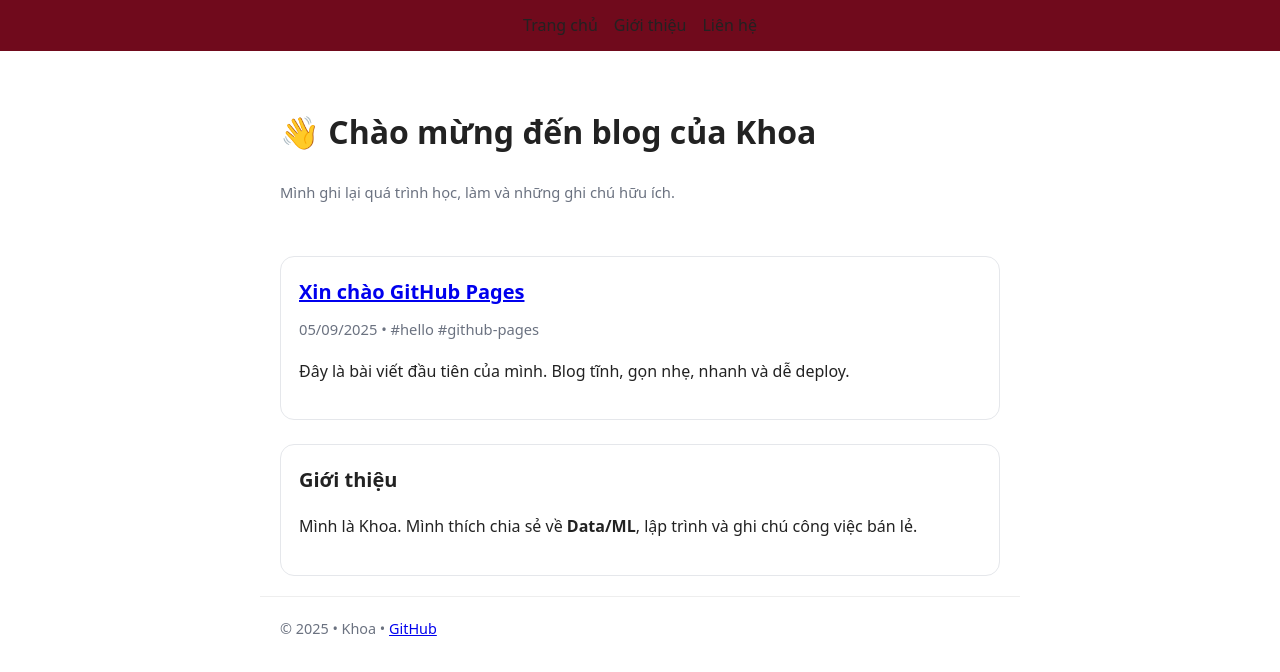
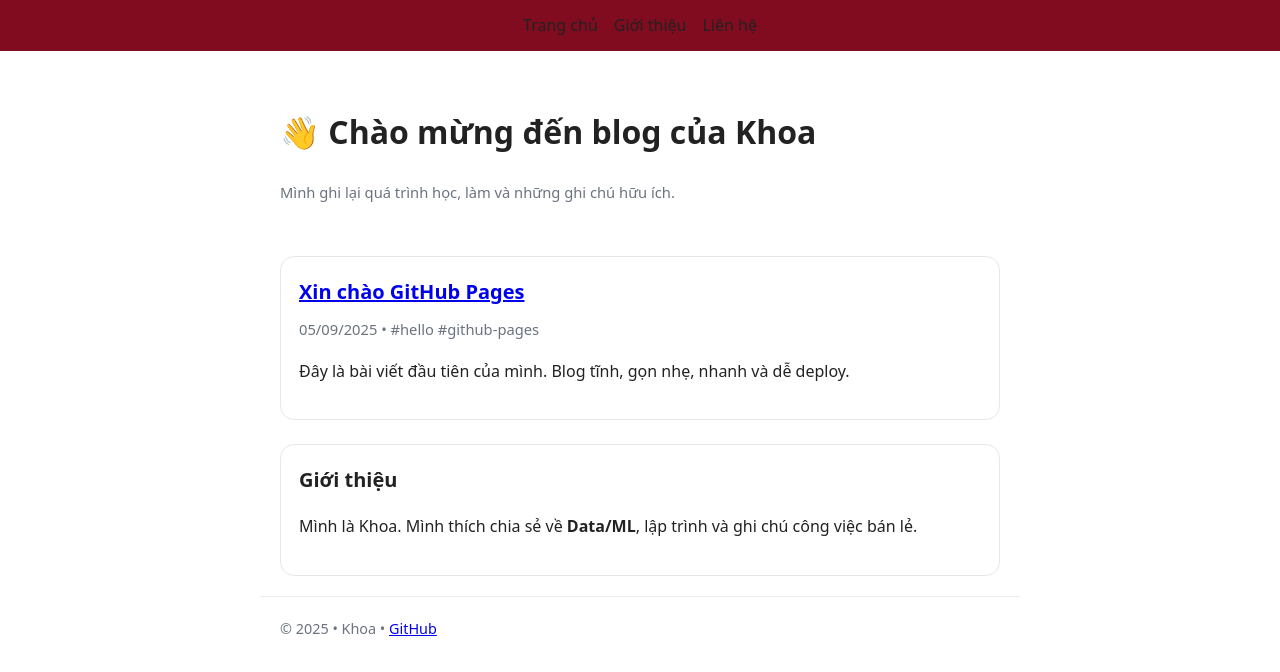
Before and after one commit to minhkhoa23/minhkhoa23.github.io, a plain HTML site: page index.html in a window 1280 px wide. Drawn offline with Linux system fonts and the light colour scheme.

Commit message:
cap nhat lai header

```diff
--- a/style.css
+++ b/style.css
@@ -6,7 +6,7 @@ body { font-family: system-ui, -apple-system, Segoe UI, Roboto, sans-serif; line
     display: flex;
     gap: 16px;
     justify-content: center;
-    background: #6b0113f5;
+    background: #7c0216f5;
     padding: 12px;
 }
 .nav a {
```
